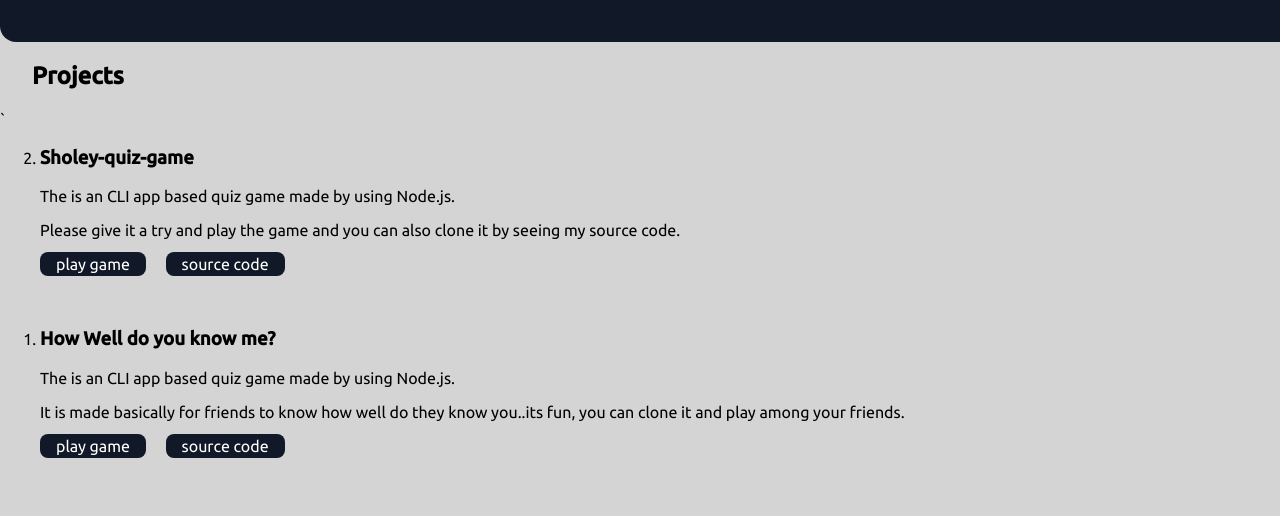
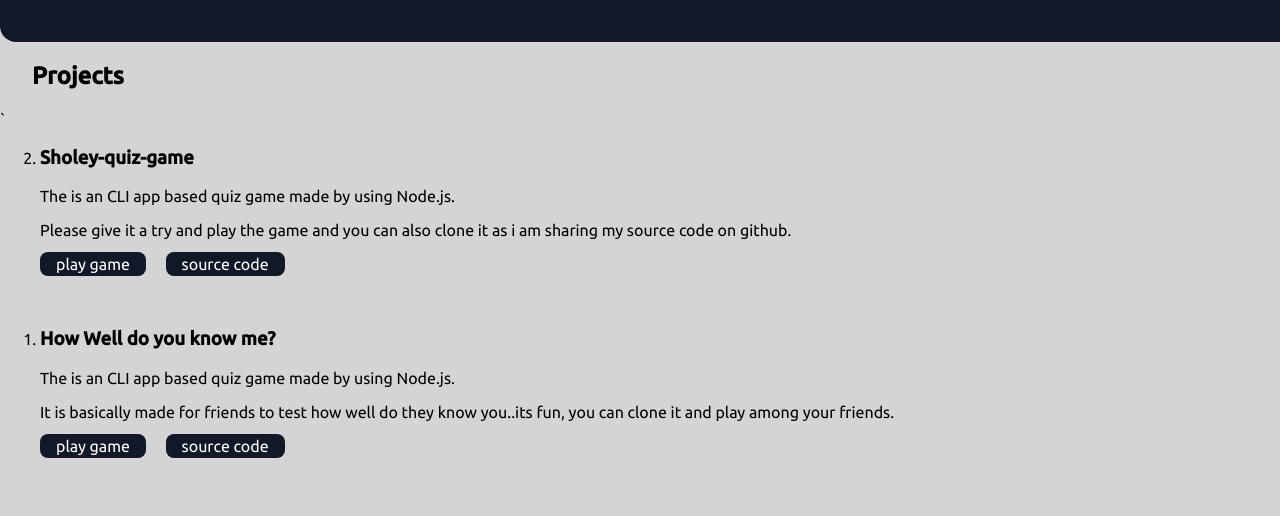
Before and after one commit to imshubham-mishra/portfolio-site, a plain HTML site: page projects.html in a window 1280 px wide. Shown: the part 90-606 px from the top of the page. Drawn offline with Linux system fonts and the light colour scheme.

Commit message:
updated paragraph

```diff
--- a/projects.html
+++ b/projects.html
@@ -28,7 +28,7 @@
             <h3>Sholey-quiz-game</h3>
         </li>
         <p>The is an CLI app based quiz game made by using Node.js.</p>
-        <p>Please give it a try and play the game and you can also clone it by seeing my source code.</p>
+        <p>Please give it a try and play the game and you can also clone it as i am sharing my source code on github.</p>
         <a class="link game" href="https://repl.it/@joker5/Project-2-Sholey-Quiz-Game?embed=1&output=1"
             style="margin-right: 1rem;">play game</a>
         <a class="link game" href="https://github.com/imshubham-mishra/Quiz2--Sholey-game">source code</a>
@@ -40,7 +40,7 @@
             <h3>How Well do you know me?</h3>
         </li>
         <p>The is an CLI app based quiz game made by using Node.js.</p>
-        <p>It is made basically for friends to know how well do they know you..its fun, you can clone it and play among
+        <p>It is basically made for friends to test how well do they know you..its fun, you can clone it and play among
             your friends.</p>
         <a class="link game" href="https://repl.it/@joker5/Project-1-How-Well-do-you-Know-me?embed=1&output=1"
             style="margin-right: 1rem;">play game</a>
```
